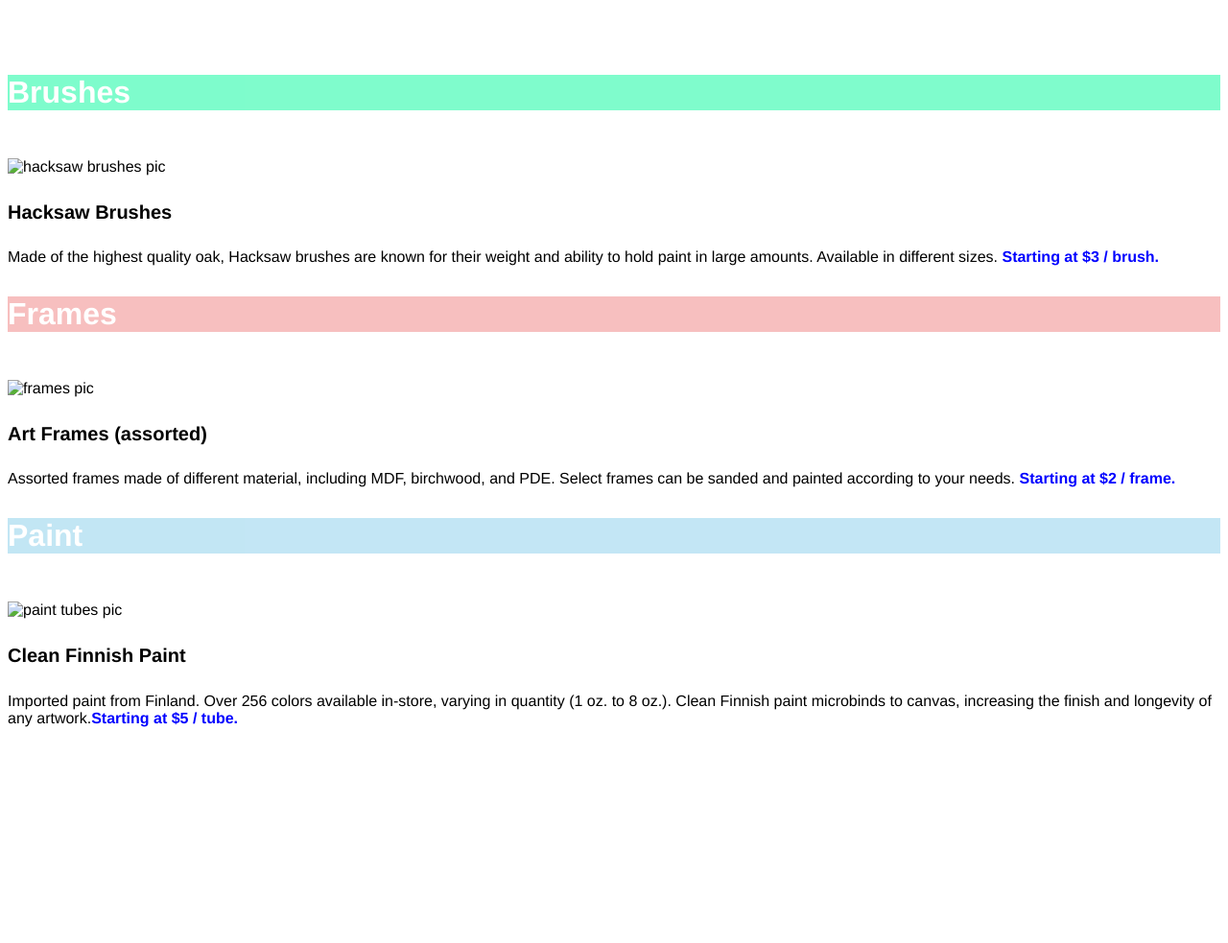
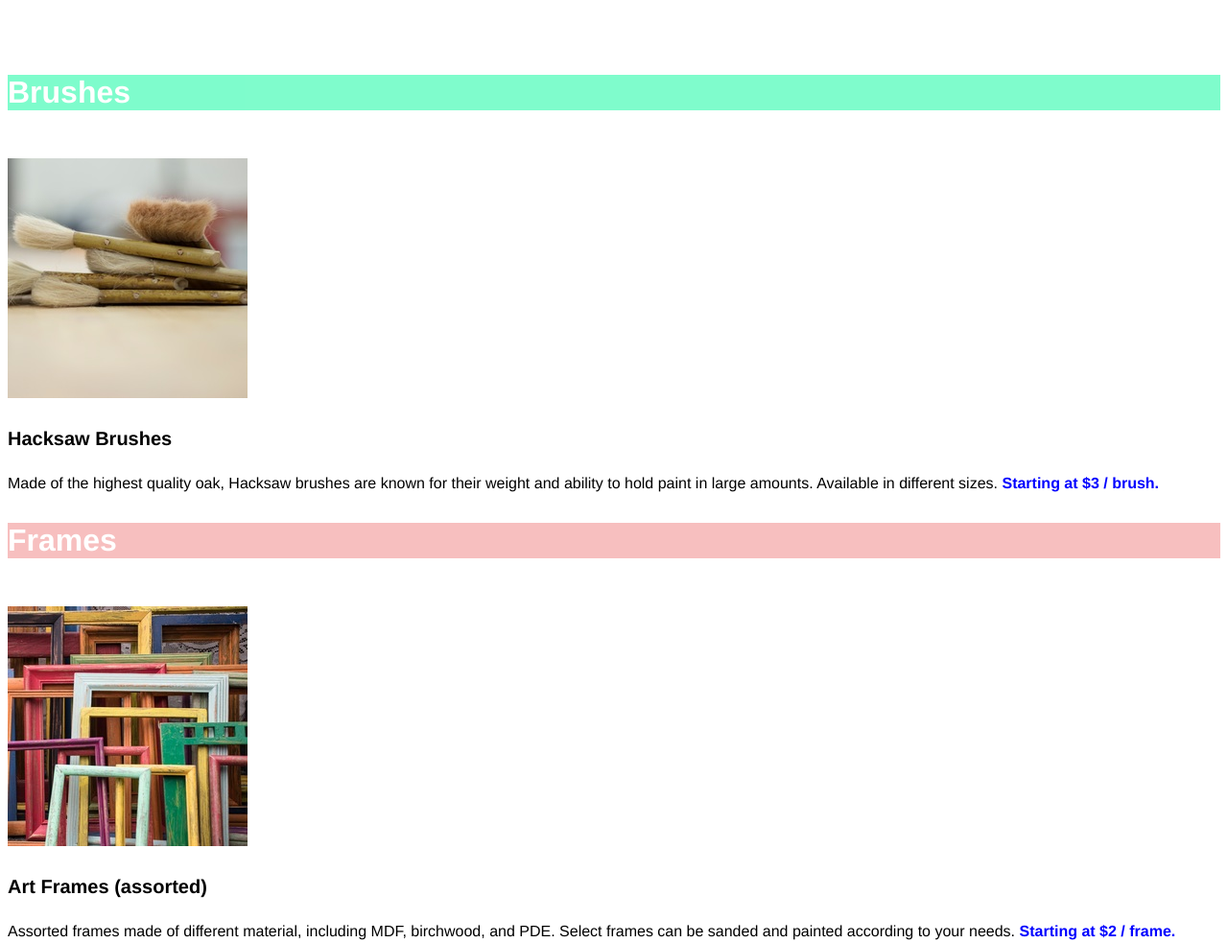
Before and after one commit to carjackson/DasmotosAnCProject, a plain HTML site: page index.html in a window 1280 px wide. Shown: the part 237-1220 px from the top of the page at 96% size. Before the commit the page ends 1011 px from the top, so only its background shows below. Drawn offline with Linux system fonts and the light colour scheme.

Commit message:
Update index.html
update of images reference

```diff
--- a/index.html
+++ b/index.html
@@ -12,7 +12,7 @@
             <!--Brushes section-->
             <div>
                 <p><h3 id="brushes">Brushes</h3><br>
-                <img src="resources/images/hacksaw.jpeg" alt="hacksaw brushes pic">
+                <img src="./hacksaw.jpeg" alt="hacksaw brushes pic">
                 </p>
                 <p><h4>Hacksaw Brushes</h4>Made of the highest quality oak, Hacksaw brushes are known for their weight and ability to hold paint in large amounts.
                 Available in different sizes. <bold class="price">Starting at $3 / brush.</bold></p>
@@ -21,14 +21,14 @@
             <!--Frames Section-->
             <div>
                 <p><h3 id="frames">Frames</h3><br>
-                <img src="resources/images/frames.jpeg" alt="frames pic">
+                <img src="./frames.jpeg" alt="frames pic">
                 </p>
                 <p><h4>Art Frames (assorted)</h4>Assorted frames made of different material, including MDF, birchwood, and PDE. Select frames can be sanded and painted according to your needs. <bold class="price">Starting at $2 / frame.</bold></p>
             </div>
             <!--Paint Section-->
             <div>
                 <p><h3 id="paint">Paint</h3><br>
-                <img src="resources/images/finnish.jpeg" alt="paint tubes pic">
+                <img src="./finnish.jpeg" alt="paint tubes pic">
                 </p>
                 <p><h4>Clean Finnish Paint</h4>Imported paint from Finland. Over 256 colors available in-store, varying in quantity (1 oz. to 8 oz.). Clean Finnish paint microbinds to canvas, increasing the finish and longevity of any artwork.<bold class="price">Starting at $5 / tube.</bold></p>
             </div>
```
